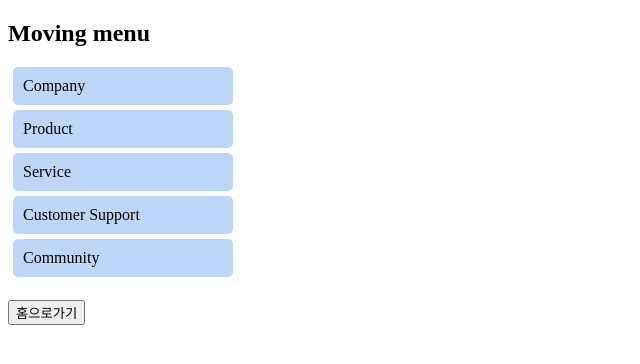
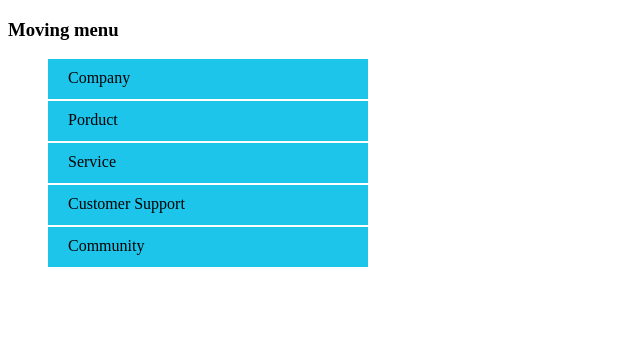
Before and after one commit to Juminzz/JSAI2022, a plain HTML site: page html+css/ex5/ex5-11.html in a window 1280 px wide. Shown: the whole page, without its empty margins (0-640 px from the left). Drawn offline with Linux system fonts and the light colour scheme.

Commit message:
변경됨

```diff
--- a/html+css/ex5/ex5-11.html
+++ b/html+css/ex5/ex5-11.html
@@ -1,65 +1,39 @@
 <!DOCTYPE html>
-<html lang="ko">
+<html lang="en">
 <head>
     <meta charset="UTF-8">
-    <title>예제,무빙메뉴</title>
+    <title>예제, 무빙메뉴</title>
     <style>
-        .transformed1{
-            background-color: #bed6f8;
+        .menu{
+            list-style-type: none;
+        }
+        .menu li a{
+            display: block;
+            width: 300px;
+            height: 20px;
+            background: #1dc5eb;
             padding: 10px;
-            margin: 5px;
-            width: 200px;
-            border-radius: 5px;
-            transition: transform 1s ease-in-out;
+            margin-bottom: 2px;
+            text-indent: 10px;
+            color: #000;
+            text-decoration: none;
+            transition: width 1s, color 1s;
         }
-        .transformed1:hover{
-            transform-origin: left;
-            transform: scaleX(1.5);
+        .menu li a:hover{
+            width : 450px;
+            color: red;
         }
-        .transformed2{
-            background-color: #bed6f8;
-            padding: 10px;
-            margin: 5px;
-            width: 200px;
-            border-radius: 5px;
-            transition: transform 1s ease-in-out
-        }
-        .transformed3{
-            background-color: #bed6f8;
-            padding: 10px;
-            margin: 5px;
-            width: 200px;
-            border-radius: 5px;
-            transition: transform 1s ease-in-out
-        }
-        .transformed4{
-            background-color: #bed6f8;
-            padding: 10px;
-            margin: 5px;
-            width: 200px;
-            border-radius: 5px;
-            transition: transform 1s ease-in-out
-        }
-        .transformed5{
-            background-color: #bed6f8;
-            padding: 10px;
-            margin: 5px;
-            width: 200px;
-            border-radius: 5px;
-            transition: transform 1s ease-in-out
-        }
+
     </style>
 </head>
 <body>
-    <h2>Moving menu</h2>
-    <div class="transformed">
-        <div class="transformed1">Company</div>
-        <div class="transformed2">Product</div>
-        <div class="transformed3">Service</div>
-        <div class="transformed4">Customer Support</div>
-        <div class="transformed5">Community</div>
-    </div><br>
-    <a href="index.html">
-    <input type="button" value="홈으로가기"></a>
+    <h3>Moving menu</h3>
+    <ul class="menu">
+        <li><a href="#">Company</a></li>
+        <li><a href="#">Porduct</a></li>
+        <li><a href="#">Service</a></li>
+        <li><a href="#">Customer Support</a></li>
+        <li><a href="#">Community</a></li>
+    </ul>
 </body>
 </html>
```
Also changed, not shown: html+css/ex5/ex5-11-1.html (deleted, +0 -30 lines), html+css/ex7/ex7-0.html (renamed from html+css/ex6/ex7-0.html), html+css/ex7/ex7-1-1.html (renamed from html+css/ex6/ex7-1-1.html), html+css/ex7/ex7-1.html (renamed from html+css/ex6/ex7-1.html), html+css/ex7/ex7-2.html (renamed from html+css/ex6/ex7-2.html), html+css/ex7/ex7-3-1.html (renamed from html+css/ex6/ex7-3-1.html), html+css/ex7/ex7-3.html (renamed from html+css/ex6/ex7-3.html), html+css/ex7/ex7-4.html (renamed from html+css/ex6/ex7-4.html), html+css/ex7/ex7-5.html (renamed from html+css/ex6/ex7-5.html).
